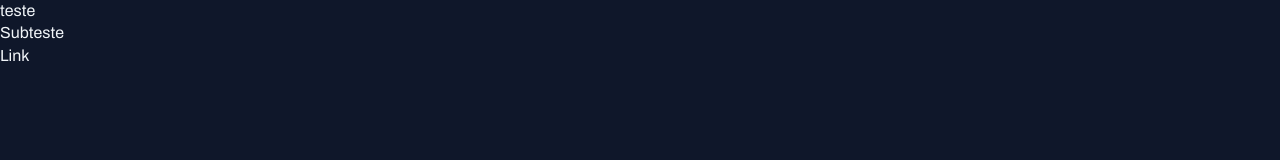
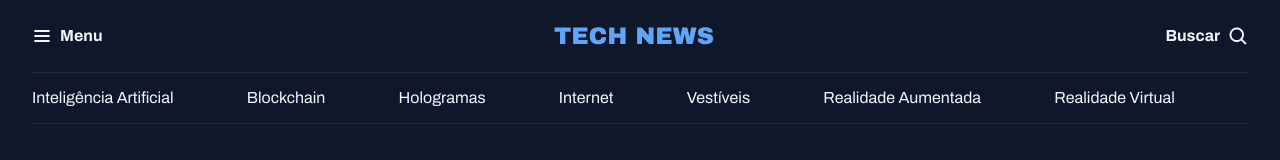
Before and after one commit to MastrangeloReino/Projeto-portal-de-noticias, a plain HTML site: page index.html in a window 1280 px wide. Drawn offline with Linux system fonts and the light colour scheme; a web font is replaced by a local one.

Commit message:
Criando o header

```diff
--- a/index.html
+++ b/index.html
@@ -13,8 +13,32 @@
 
 </head>
 <body>
-    <h1>teste</h1>
-    <h2>Subteste</h2>
-    <a href="#">Link</a>
+   <header class="container">
+    <nav id="primary"  class="grid grid-flow-col">
+        <div>
+            <img src="assets/icons/List.svg" alt="Icone de lista">
+            <strong>Menu</strong>
+        </div>
+        <div>
+            <img src="assets/Logo.svg" alt="logomarca">
+        </div>
+
+        <div>
+            <strong>Buscar</strong>
+            <img src="assets/icons/MagnifyingGlass.svg" alt="ícone de lupa para pesquisa">
+        </div>
+    </nav>
+    <nav id="secundary" class="grid grid-flow-col">
+        <a href="#">Inteligência Artificial</a>
+        <a href="#">Blockchain</a>
+        <a href="#">Hologramas</a>
+        <a href="#">Internet</a>
+        <a href="#">Vestíveis</a>
+        <a href="#">Realidade Aumentada</a>
+        <a href="#">Realidade  Virtual</a>
+
+
+    </nav>
+   </header>
 </body>
 </html>
--- a/styles/global.css
+++ b/styles/global.css
@@ -43,3 +43,18 @@ a:hover{
 h1,h2,h3{
     font: inherit;
 }
+
+.container{
+    max-width: 1280px;
+    padding-inline: 32px;
+    margin-inline: auto;
+}
+
+.grid{
+    display: grid;
+}
+
+.grid-flow-col{
+    grid-auto-flow: column;
+
+}
--- /dev/null
+++ b/styles/header.css
@@ -0,0 +1,25 @@
+#primary{
+    padding-block: 20px;
+
+    div{
+        display: flex;
+        align-items: center;
+        gap: 8px;
+    }
+
+
+    div:nth-child(2){
+        margin-inline: auto;
+    }
+
+    div:nth-child(3){
+        justify-self: end;
+    }
+}
+
+
+#secundary{
+    padding-block: 14px;
+    border: solid 1px var(--stroke-color);
+    border-inline: none;
+}
--- a/styles/index.css
+++ b/styles/index.css
@@ -1 +1,2 @@
 @import url(global.css);
+@import url(header.css);
```
